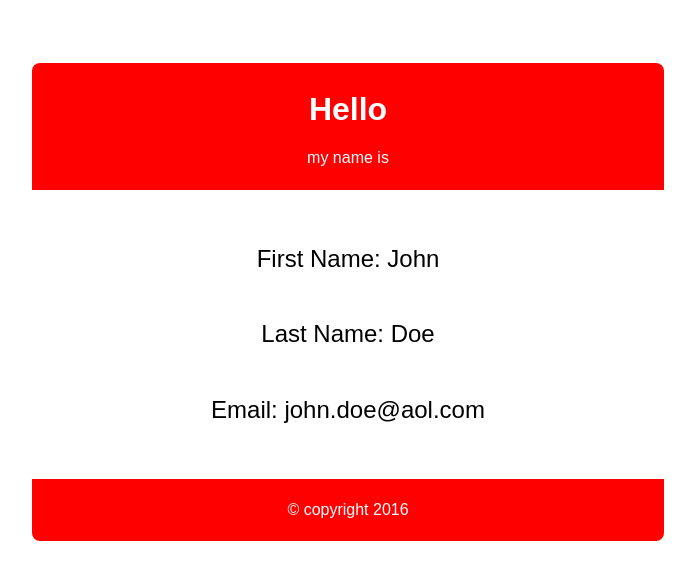
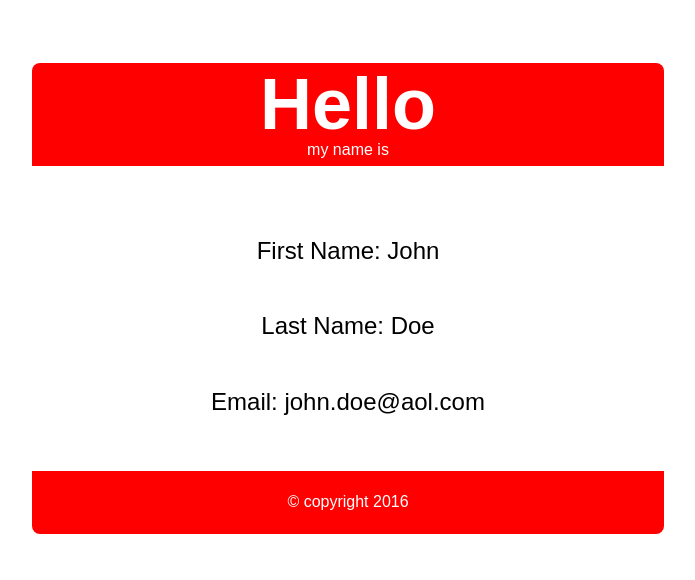
Before and after one commit to Drew242/angular-edit-in-place, a plain HTML site: page index.html in a window 1280 px wide. Shown: the whole page, without its empty margins (292-987 px from the left). Drawn offline with nearby package versions, Linux system fonts and the light colour scheme.

Commit message:
waste time with css to make it look more like the sticker

```diff
--- a/index.html
+++ b/index.html
@@ -11,8 +11,8 @@
 
     <div class="userEdit">
       <div class="editBorder header">
-        <h1>{{ user.message }}</h1>
-        <p>{{ user.subMessage }}</p>
+        <h1 id='hello'>{{ user.message }}</h1>
+        <p id="myName">{{ user.subMessage }}</p>
       </div>
       <div class="editContent">
         <form id='form'>
--- a/main.css
+++ b/main.css
@@ -2,7 +2,7 @@
   margin: 0 auto;
   text-align: center;
   width: 50%;
-  min-height: 40%;
+  min-height: 20%;
   margin-top: 5%;
   border-radius: 8px;
   font-family: sans-serif;
@@ -15,6 +15,14 @@
   color: white;
 }
 
+#hello {
+  font-weight: bold;
+  font-size: 4.5em;
+  font-family: monospace sans-serif;
+  padding: 0;
+  height: 30px;
+}
+
 .editContent {
   padding: 3%;
   font-size: 1.5em;
@@ -22,6 +30,11 @@
 
 .header {
   border-radius: 8px 8px 0 0;
+  padding: 0;
+}
+
+#myName {
+  padding-bottom: 1%;
 }
 
 .footer {
```
